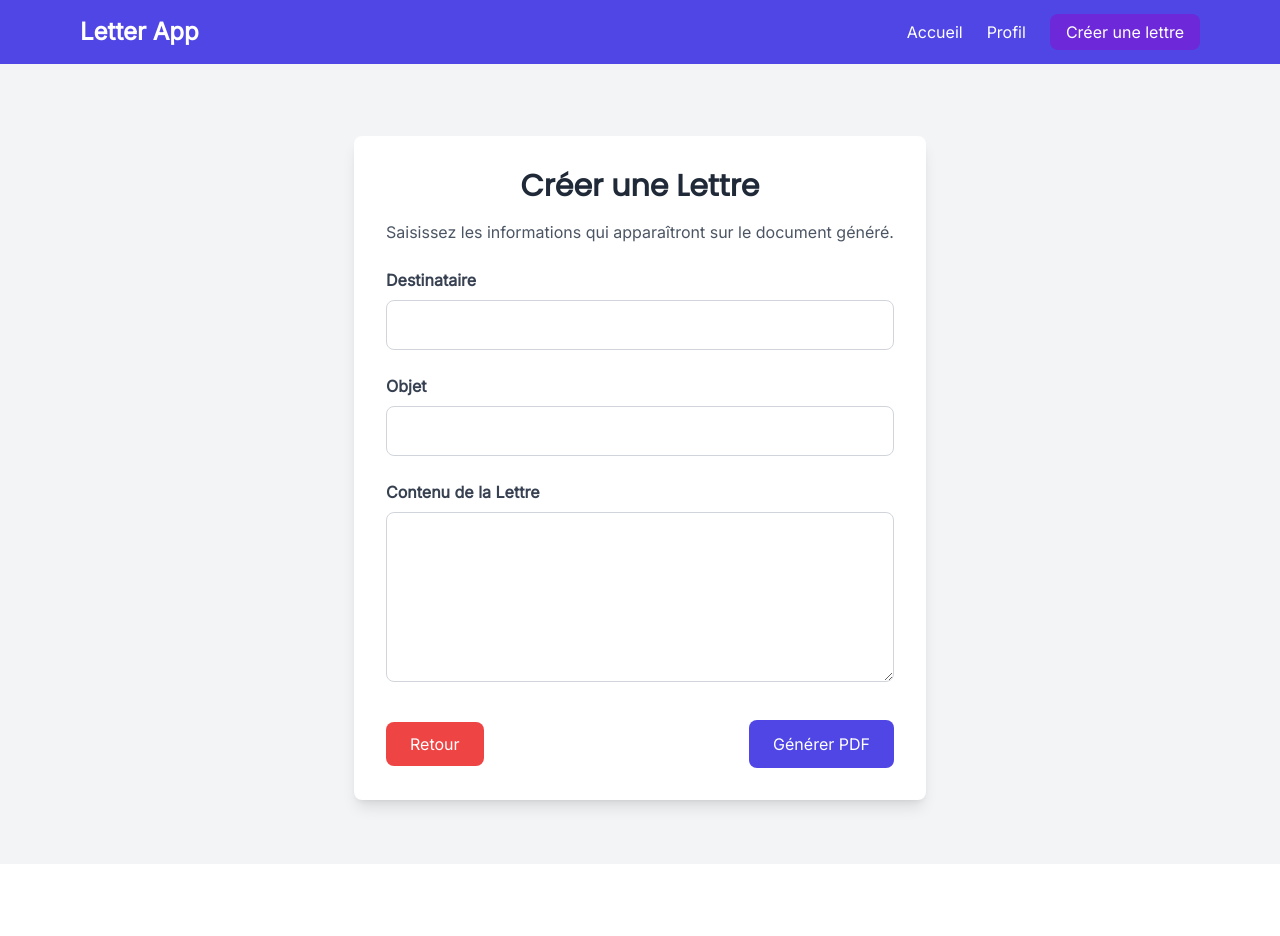
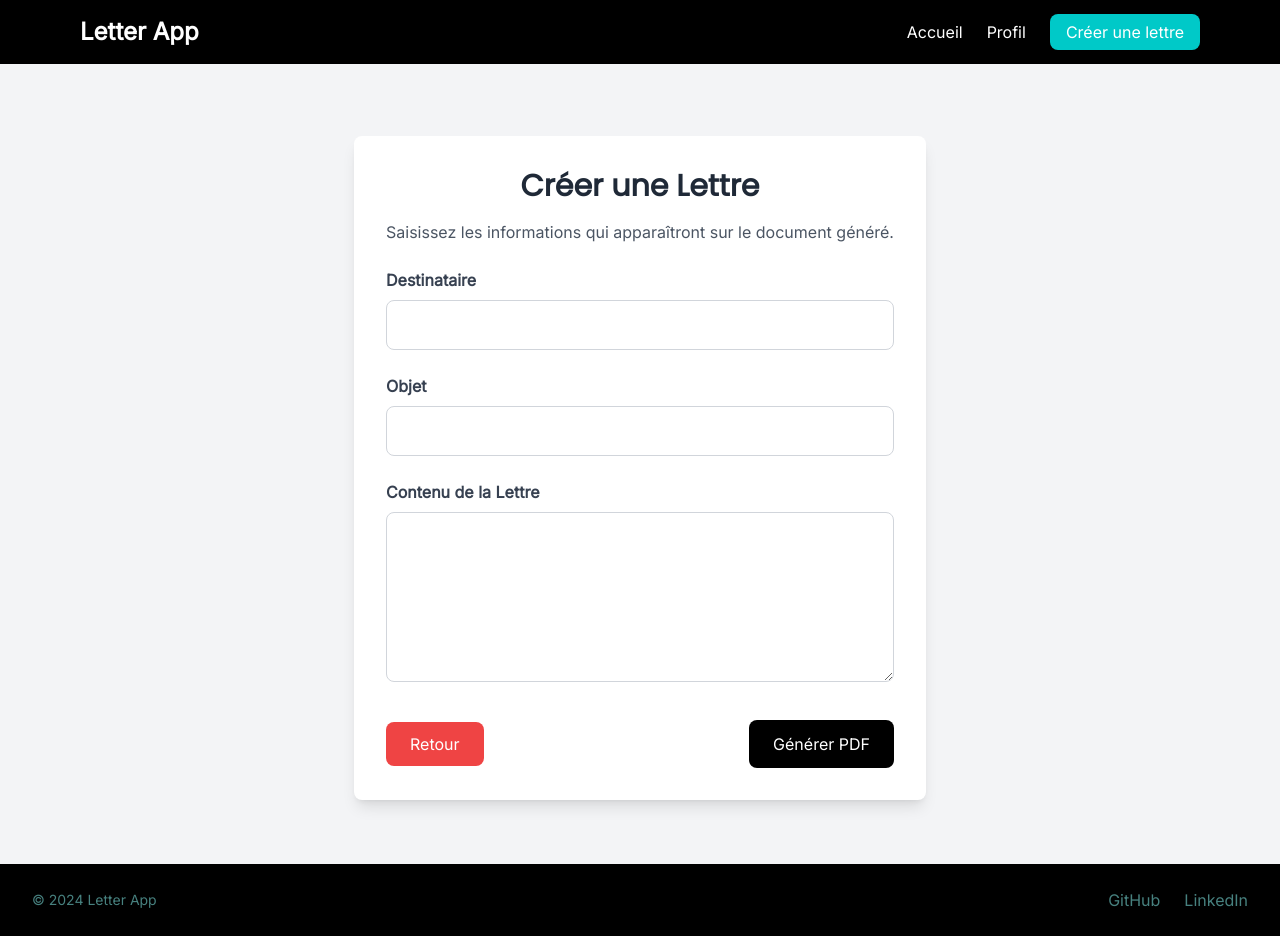
Before and after one commit to AntoineWtz/letter-generator, a React (Create React App) app: page /letter-generator/create-letter in a window 1280 px wide. Before the commit the page ends 864 px from the top, so only its background shows below. Built offline with nearby package versions, Linux system fonts and the light colour scheme.

Commit message:
footer + harmo style

```diff
--- a/src/App.tsx
+++ b/src/App.tsx
@@ -5,6 +5,7 @@ import HomePage from './pages/HomePage';
 import UserProfile from './pages/UserProfile';
 import Form from './components/Form';
 import Header from './components/Header';
+import Footer from './components/Footer';
 
 const App: React.FC = () => {
   const location = useLocation();
@@ -21,6 +22,7 @@ const App: React.FC = () => {
           </Routes>
         </AnimatePresence>
       </div>
+      <Footer />
     </div>
   );
 };
--- /dev/null
+++ b/src/components/Footer.tsx
@@ -0,0 +1,34 @@
+import React from 'react';
+import { Link } from 'react-router-dom';
+
+const Footer: React.FC = () => {
+    return (
+        <footer className="bg-primary text-neutral py-6">
+            <div className="max-w-7xl mx-auto px-4 sm:px-6 lg:px-8">
+                <div className="flex justify-between items-center">
+                    <div className="text-neutral text-sm">
+                        &copy; {new Date().getFullYear()} Letter App
+                    </div>
+                    <div className="flex space-x-6">
+                        <Link
+                            to="https://github.com/AntoineWtz"
+                            target="_blank"
+                            className="text-neutral hover:text-secondary transition-colors"
+                        >
+                            GitHub
+                        </Link>
+                        <Link
+                            to="https://www.linkedin.com/in/antoine-wurtz"
+                            target="_blank"
+                            className="text-neutral hover:text-secondary transition-colors"
+                        >
+                            LinkedIn
+                        </Link>
+                    </div>
+                </div>
+            </div>
+        </footer>
+    );
+};
+
+export default Footer;
--- a/src/components/Form.tsx
+++ b/src/components/Form.tsx
@@ -70,7 +70,7 @@ const Form: React.FC = () => {
                 <motion.div whileHover={{ scale: 1.05 }} whileTap={{ scale: 0.95 }}>
                     <button
                         onClick={handleGeneratePDF}
-                        className="bg-indigo-600 text-white py-3 px-6 rounded-lg hover:bg-indigo-500 transition"
+                        className="bg-primary text-white py-3 px-6 rounded-lg hover:bg-secondary transition"
                     >
                         Générer PDF
                     </button>
--- a/src/components/Header.tsx
+++ b/src/components/Header.tsx
@@ -21,7 +21,7 @@ const Header: React.FC = () => {
                     </Link>
                     <Link
                         to="/create-letter"
-                        className="bg-secondary py-2 px-4 rounded-lg hover:bg-accent transition duration-300"
+                        className="bg-secondary py-2 px-4 rounded-lg hover:bg-accent hover:text-black transition duration-300"
                     >
                         Créer une lettre
                     </Link>
--- a/src/pages/UserProfile.tsx
+++ b/src/pages/UserProfile.tsx
@@ -43,11 +43,11 @@ const UserProfile: React.FC = () => {
             transition={{ duration: 0.6 }}
             className="bg-white p-8 rounded-lg shadow-lg max-w-2xl mx-auto mt-12"
         >
-            <h2 className="text-3xl font-bold text-primary mb-4">Informations de profil</h2>
-            <p className="text-md text-gray-600 mb-6">Saisissez les informations qui apparaîtront sur le document généré.</p>
+            <h2 className="text-3xl font-heading font-bold text-gray-800 mb-4 text-center">Informations de profil</h2>
+            <p className="text-md text-gray-600 mb-6 text-center">Saisissez les informations qui apparaîtront sur le document généré.</p>
             {["Nom", "Adresse", "Email", "Téléphone"].map((label, idx) => (
-                <label key={idx} className="block mb-4">
-                    <span className="text-gray-700">{label} :</span>
+                <div key={idx}>
+                    <label className="block font-bold text-gray-700 mb-2">{label}</label>
                     <input
                         type={label === "Email" ? "email" : label === "Téléphone" ? "tel" : "text"}
                         value={label === "Nom" ? name : label === "Adresse" ? address : label === "Email" ? email : phone}
@@ -60,9 +60,9 @@ const UserProfile: React.FC = () => {
                                         ? setEmail(e.target.value)
                                         : setPhone(e.target.value)
                         }
-                        className="mt-2 p-3 w-full rounded border border-gray-300 focus:outline-none focus:ring-2 focus:ring-accent"
+                        className="w-full p-3 mb-4 border rounded-lg border-gray-300 focus:outline-none focus:ring-2 focus:ring-indigo-500"
                     />
-                </label>
+                </div>
             ))}
 
             <div className="flex items-center justify-between mt-8">
--- a/tailwind.config.js
+++ b/tailwind.config.js
@@ -9,12 +9,15 @@ module.exports = {
         heading: ['Poppins', 'sans-serif'],
       },
       colors: {
-        primary: "#4f46e5", // Bleu moderne
-        secondary: "#6d28d9", // Violet foncé
-        accent: "#facc15", // Jaune doré
-        neutral: "#64748b", // Gris bleuté
-        background: "#f9fafb", // Fond clair
-        danger: "#ef4444", // Rouge vif
+        primary: "#000000", // Noir profond
+        secondary: "#00c9c8", // Cyan vibrant
+        accent: "#bffcf9", // Bleu pâle clair
+        neutral: "#47817f", // Gris-vert foncé
+        background: "#f3f4f6", // Fond clair pour le contraste
+        danger: "#dc2626", // Rouge vif pour les alertes
+        success: "#16a34a", // Vert vif pour les réussites
+        info: "#6b7280", // Gris doux pour les informations
+        warning: "#f97316", // Orange pour les avertissements
       },
     },
   },
```
